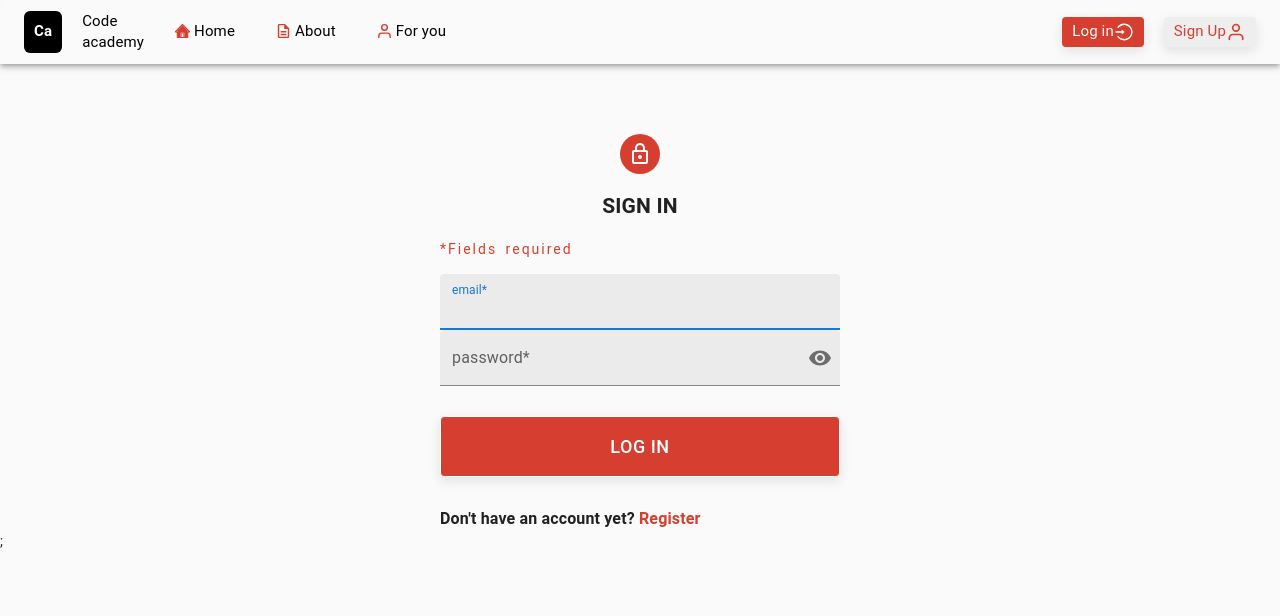
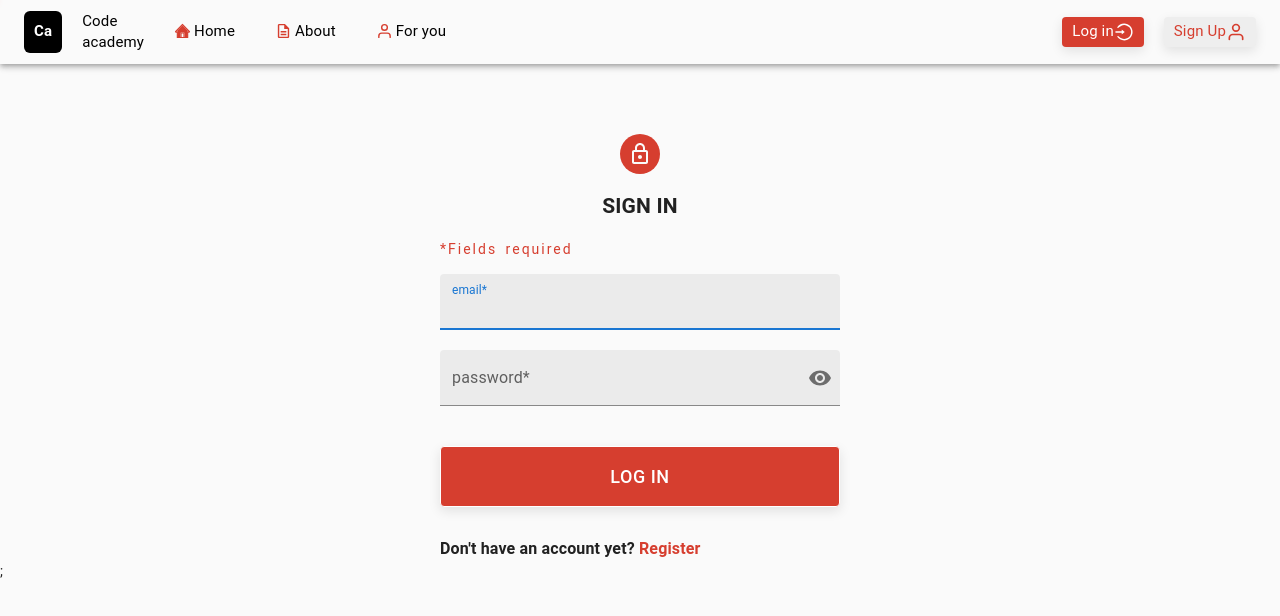
Before and after one commit to SzymonRojek/react-sign-in-up, a React (Create React App) app in the folder client/: page /login in a window 1280 px wide. Shown: the top 616 px of the page. Built offline with nearby package versions, Linux system fonts and the light colour scheme.

Commit message:
edit styles

```diff
--- a/client/src/pages/SignInPage.js
+++ b/client/src/pages/SignInPage.js
@@ -22,7 +22,7 @@ const validationSchema = yup.object().shape({
 
 const styles = {
   container: { marginTop: 70, padding: "0 20px 0 20px" },
-  inputsContainer: { open: "flex", flexDirection: "column", gap: 10 },
+  inputsContainer: { display: "flex", flexDirection: "column", gap: 10 },
   link: {
     color: "inherit",
     textDecoration: "inherit",
```
